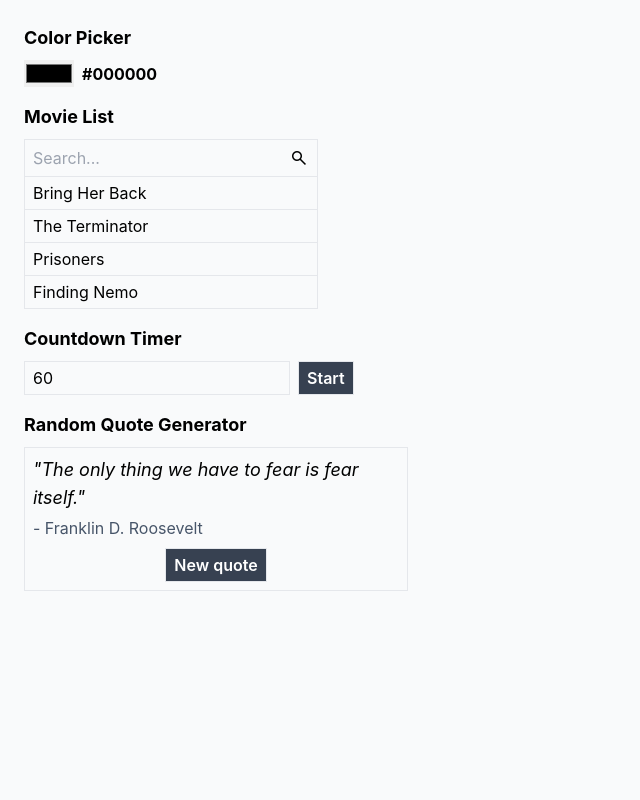
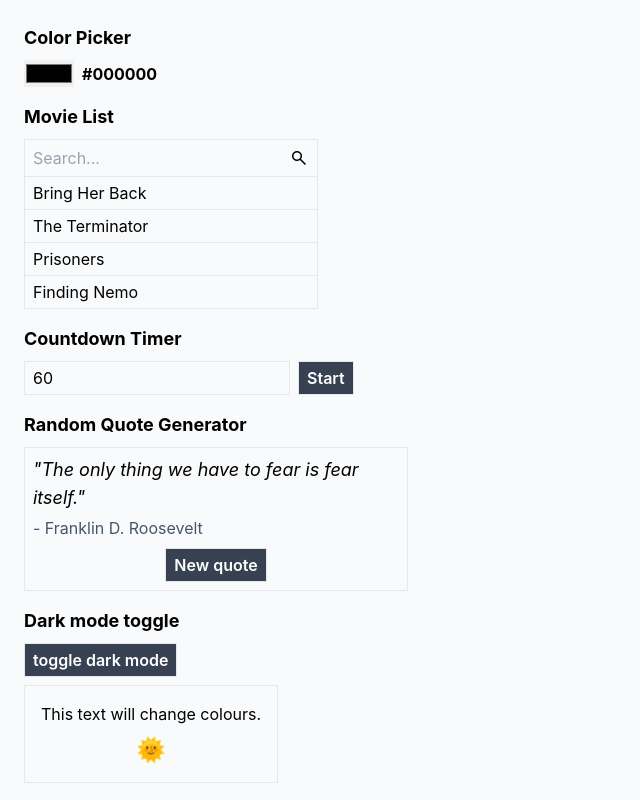
Before and after one commit to gillesdeblock/react-basics, a React (Create React App) app: page / in a window 1280 px wide. Shown: the whole page, without its empty margins (0-640 px from the left). Built offline with nearby package versions, Linux system fonts and the light colour scheme.

Commit message:
feat: added dark mode toggle exercise

```diff
--- a/src/App.js
+++ b/src/App.js
@@ -4,12 +4,13 @@ import ColorPicker from './color-picker/ColorPicker';
 import List from './list/List';
 import CountdownTimer from './countdown/CountdownTimer';
 import RandomQuoteGenerator from './random-quote-generator/RandomQuoteGenerator';
+import DarkModeApp from './dark-mode/DarkModeApp';
 
 function App() {
   const [color, setColor] = useState('#000000');
 
   return (
-    <div className="p-6 bg-gray-50 h-full">
+    <div className="p-6 bg-gray-50  h-full">
       <div className="flex flex-col gap-4">
         <Exercise title="Color Picker">
           <ColorPicker value={color} onInput={setColor} />
@@ -23,6 +24,9 @@ function App() {
         <Exercise title="Random Quote Generator">
           <RandomQuoteGenerator></RandomQuoteGenerator>
         </Exercise>
+        <Exercise title="Dark mode toggle">
+          <DarkModeApp></DarkModeApp>
+        </Exercise>
       </div>
     </div>
   );
--- /dev/null
+++ b/src/dark-mode/DarkModeApp.js
@@ -0,0 +1,43 @@
+import { useEffect, useState } from "react";
+
+function useDarkMode(initial = false, key = 'dark-mode') {
+    const [darkMode, setDarkMode] = useState(initial);
+    const storedDarkMode = localStorage.getItem(key);
+
+    const setDarkModeSynced = (value) => {
+        if (darkMode !== value) {
+            localStorage.setItem(key, value);
+            setDarkMode(value);
+        }
+    };
+
+    if (storedDarkMode?.trim() === 'true') setDarkModeSynced(true);
+    if (storedDarkMode?.trim() === 'false') setDarkModeSynced(false);
+
+    return [darkMode, setDarkModeSynced];
+}
+
+function DarkModeApp() {
+    const [darkMode, setDarkMode] = useDarkMode();
+
+    useEffect(() => {
+        const el = document.querySelector('html');
+        if (darkMode && !el.classList.contains('dark')) {
+            el.classList.add('dark');
+        } else if (el.classList.contains('dark')) {
+            el.classList.remove('dark');
+        }
+    }, [darkMode]);
+
+    return (
+        <>
+            <button className="btn self-start" onClick={() => setDarkMode(!darkMode)}>toggle dark mode</button>
+            <div className="flex flex-col border self-start p-4 dark:bg-gray-800 gap-2">
+                <span className="dark:text-white">This text will change colours.</span>
+                <span className="text-2xl self-center">{darkMode ? '🌚' : '🌞'}</span>
+            </div>
+        </>
+    );
+}
+
+export default DarkModeApp;
--- a/tailwind.config.js
+++ b/tailwind.config.js
@@ -1,6 +1,7 @@
 /** @type {import('tailwindcss').Config} */
 module.exports = {
   content: ["./src/**/*.{js,jsx,ts,tsx}"],
+  darkMode: 'selector',
   theme: {
     extend: {},
   },
```
Also changed, not shown: 1 other file (tests, documents, lock files or other folders).
